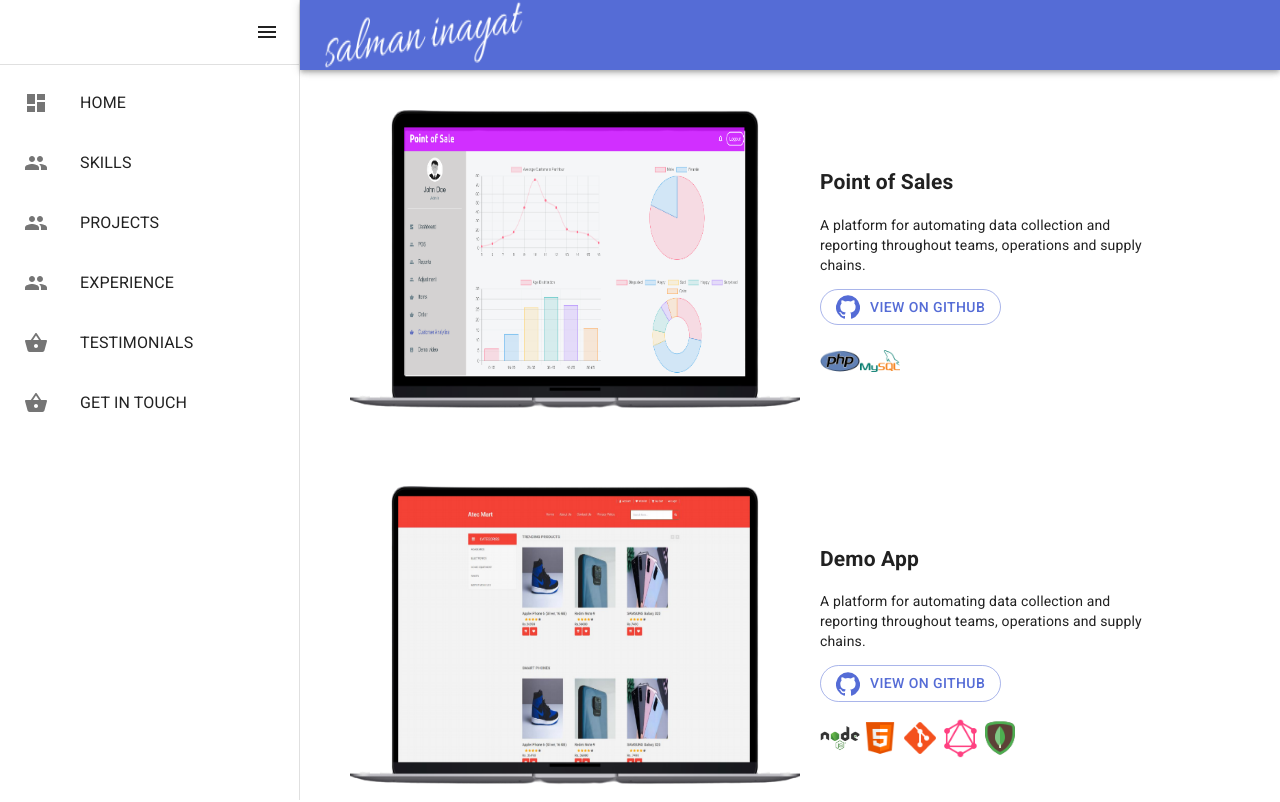
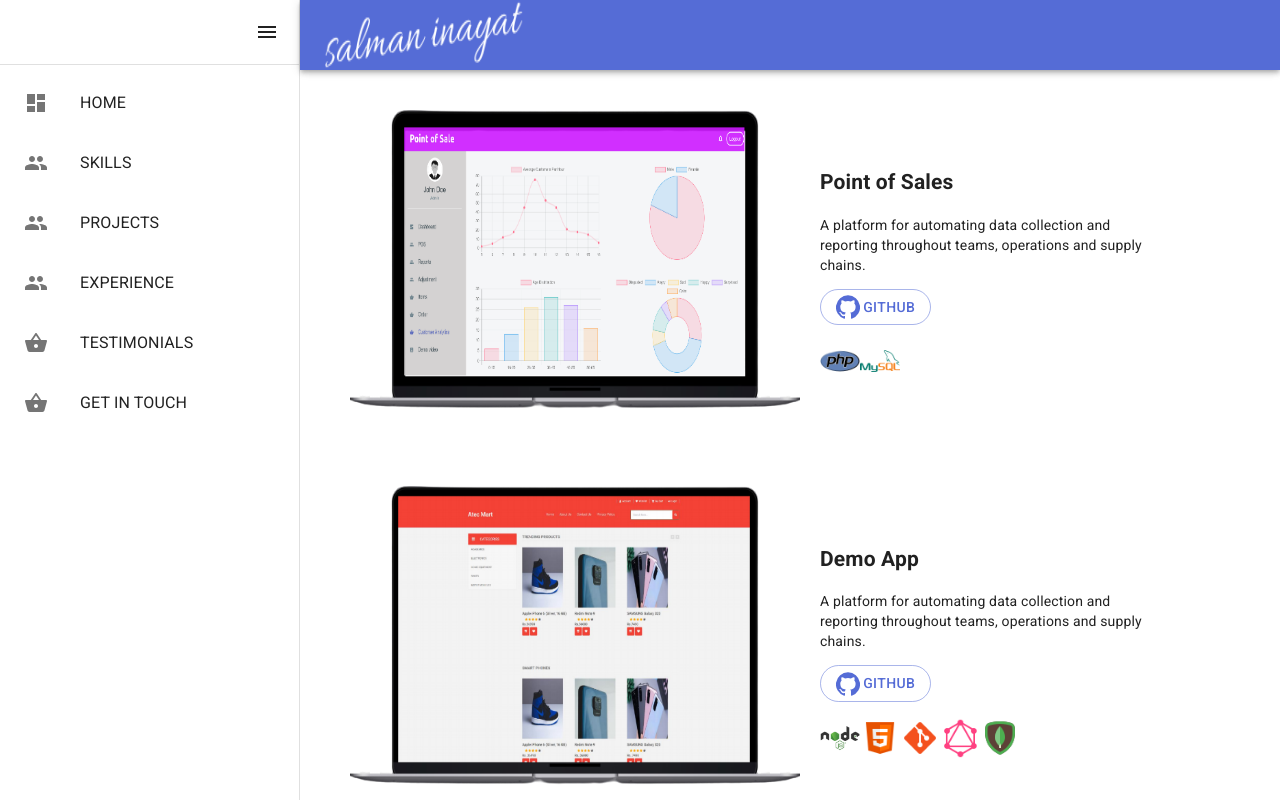
Before and after one commit to Salman-Inayat/Portfolio, a Next.js app: page /Projects in a window 1280 px wide. Shown: the top 802 px of the page. Built offline with nearby package versions, Linux system fonts and the light colour scheme.

Commit message:
Fixes made

```diff
--- a/pages/Projects.js
+++ b/pages/Projects.js
@@ -14,7 +14,7 @@ const useStyles = makeStyles((theme) => ({
     borderRadius: "5em",
   },
   githubIcon: {
-    marginRight: "10px",
+    marginRight: ".2rem",
   },
   individualGrid: {
     marginTop: "30px",
@@ -122,8 +122,7 @@ const Projects = () => {
               className={Styles.pimage}
             />
           </Grid>
-          {/* <Grid item md={1} xs={12}></Grid> */}
-          <Grid item md={5} xs={12}>
+          <Grid item md={5} sm={12}>
             <div className={Styles.content}>
               <h2>{user.title}</h2>
               <p>
@@ -137,7 +136,7 @@ const Projects = () => {
                   className={local_styles.button}
                 >
                   <GitHubIcon className={local_styles.githubIcon} />
-                  View on GitHub
+                  GitHub
                 </Button>
               </Link>
               <br></br>
```
